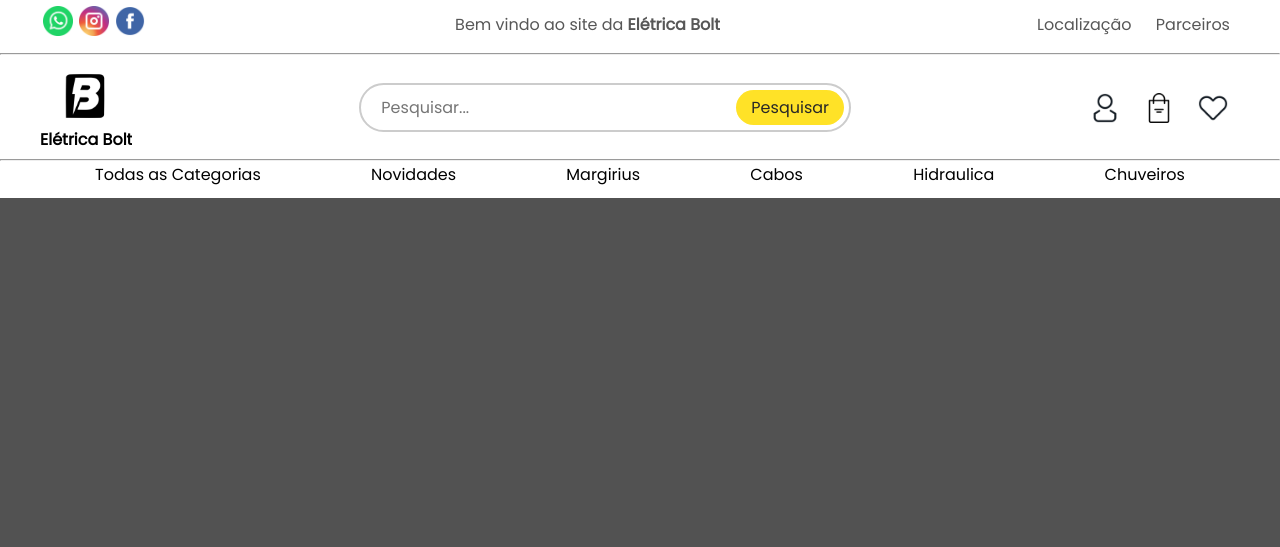
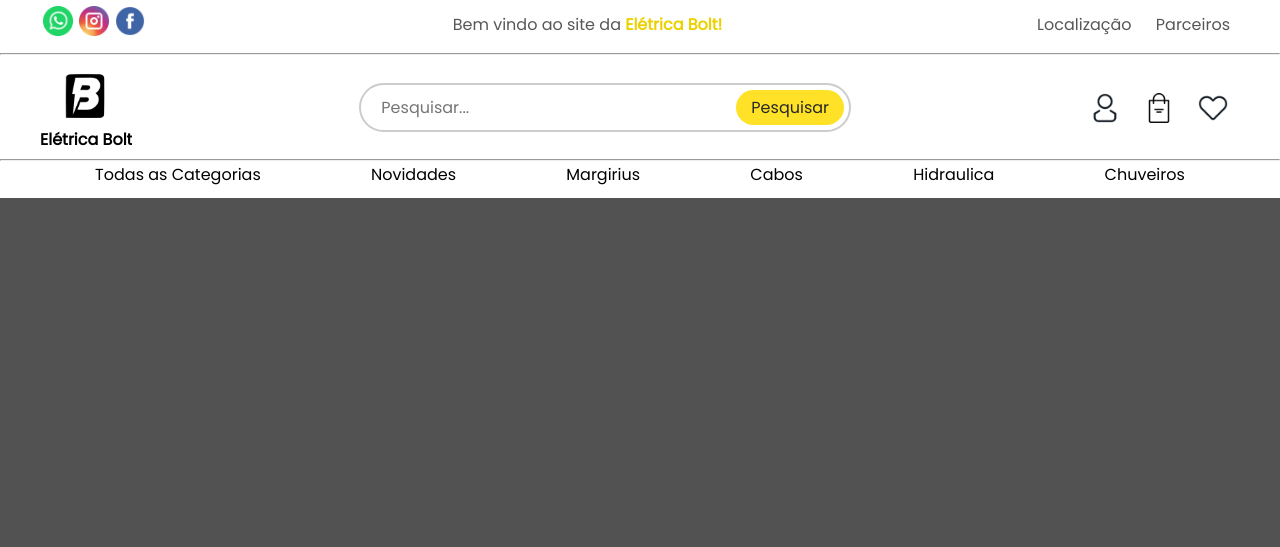
Before and after one commit to LuiggiNeves/EletricaBolt, a PHP site: page / in a window 1280 px wide. Shown: the top 547 px of the page. Run offline with PHP 8.4, Linux system fonts and the light colour scheme.

Commit message:
Atualização de estilo no head
Animação na primeira parte do head

```diff
--- a/Css/style-index.css
+++ b/Css/style-index.css
@@ -41,7 +41,17 @@
 /*Primeira divisão da nav-header*/
 
 
+.light-text{
+    animation: colorLight 5s infinite; /* Duração de 5 segundos de mudança de cor*/
+}
 
+@keyframes colorLight {
+    0% { color: rgb(0, 0, 0); } /* Cor inicial */
+    25% { color: rgb(229, 214, 0); } /* Nova cor em 25%*/
+    50% { color: rgb(243, 203, 1); } /* Nova cor em 50%*/
+    75% { color: rgb(221, 3, 3); } /* Nova cor em 75%*/
+    100% { color: rgb(0, 0, 0); } /* Cor final*/
+}
 
 .social-ico-container{
     width: var(--lateral-site);
--- a/index.html
+++ b/index.html
@@ -28,7 +28,7 @@
                     </div>
 
                     <div class="social-name-center social-generic">
-                        <p>Bem vindo ao site da <strong>Elétrica Bolt</strong></p>
+                        <p>Bem vindo ao site da <strong class="light-text">Elétrica Bolt!</strong></p>
                     </div>
 
                     <div class="social-name-partnes social-generic">
@@ -253,7 +253,11 @@
     </main>
 
     <footer>
+        <div>
+            <div>
 
+            </div>
+        </div>
     </footer>
 
 
```
